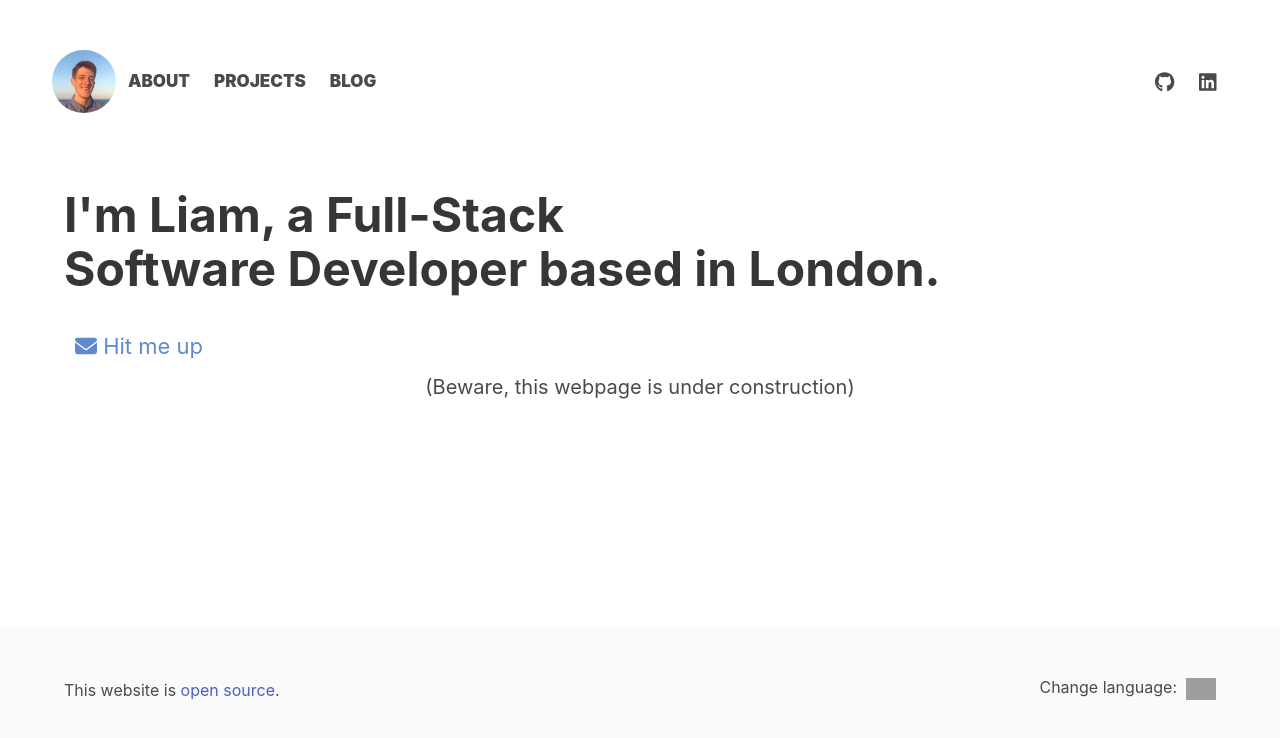
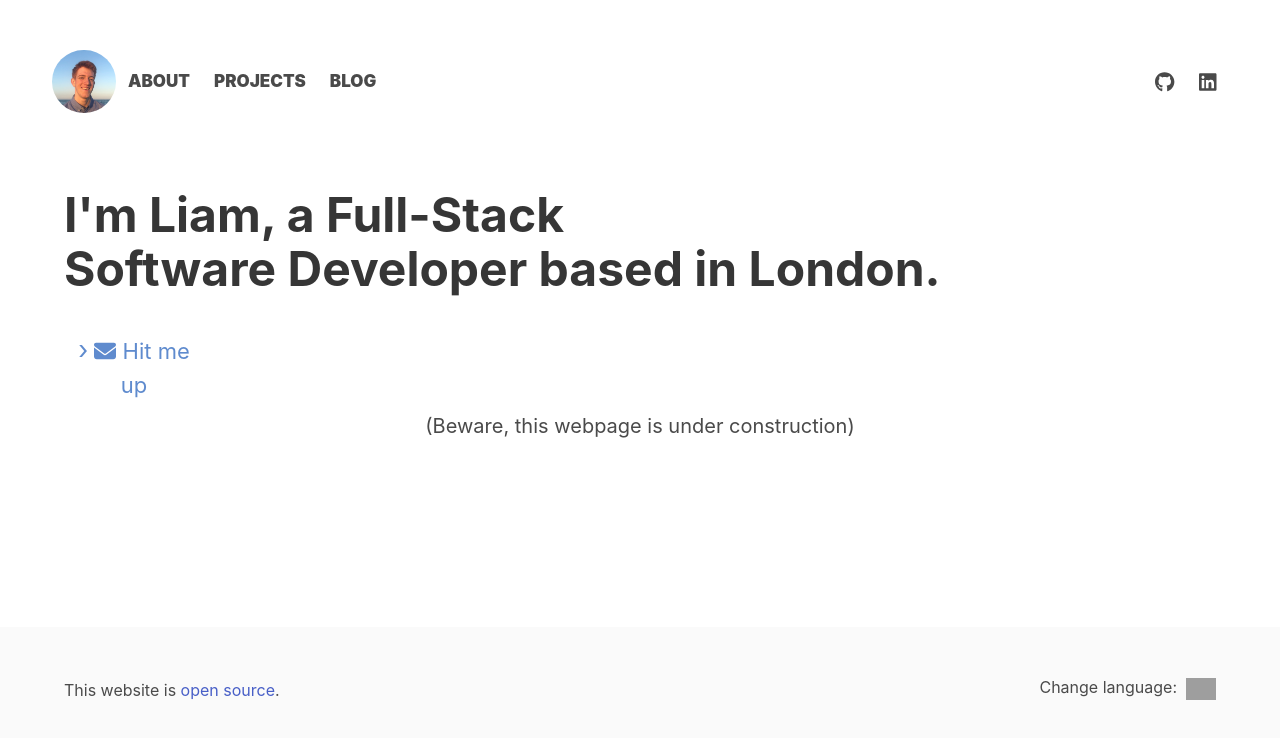
Before and after one commit to lclarkg18/personal-website, a React (Create React App) app: page /en in a window 1280 px wide. Shown: the top 738 px of the page. Built offline with nearby package versions, Linux system fonts and the light colour scheme; grey boxes are pictures that could not be loaded.

Commit message:
Tweak message me button with chevron at the front

```diff
--- a/src/routes/home.css
+++ b/src/routes/home.css
@@ -3,15 +3,15 @@
     text-align: center;
     position: relative;
     font-size: 22px;
-    width: 150px;
+    width: 140px;
     overflow: hidden;
 }
 
 .effect.effect-1 {
-    transition: all 0.2s linear 0s;
+    transition: all 0.15s linear 0s;
 }
 
-.effect.effect-1:before {
+.effect.effect-1:after {
     content: "→";
     font-size: 22px;
     position: absolute;
@@ -19,18 +19,30 @@
     align-items: center;
     justify-content: center;
     right: 0;
-    top: 0;
+    top: 2px;
     opacity: 0;
     height: 100%;
-    width: 35px;
-    transition: all 0.2s linear 0s;
+    width: 15px;
+    transition: all 0.2s ease-in-out 0s;
 }
 
 .effect.effect-1:hover {
-     text-indent: -32px;
+    text-indent: -32px;
 }
 
-.effect.effect-1:hover:before {
-     opacity: 1;
-     text-indent: 0px;
+.effect.effect-1:hover:after {
+    opacity: 1;
+    text-indent: 0;
+    size: auto;
 }
+
+.effect.effect-2:before {
+    content: "›";
+    font-size: 26px;
+    opacity: 1;
+    transition: all 0.05s linear 0s;
+}
+
+.effect.effect-2:hover:before {
+    opacity: 0;
+}
--- a/src/routes/home.tsx
+++ b/src/routes/home.tsx
@@ -20,7 +20,7 @@ export default function Home() {
       </h1>
       <div style={{ paddingTop: 10, display: 'flex' }}>
         <a href={contactMeLink} style={{ color: '#5f8bce' }}>
-          <p className="effect effect-1">
+          <p className="effect effect-1 effect-2">
             {' '}
             <FontAwesomeIcon icon={faEnvelope} />
             {' '}
```
